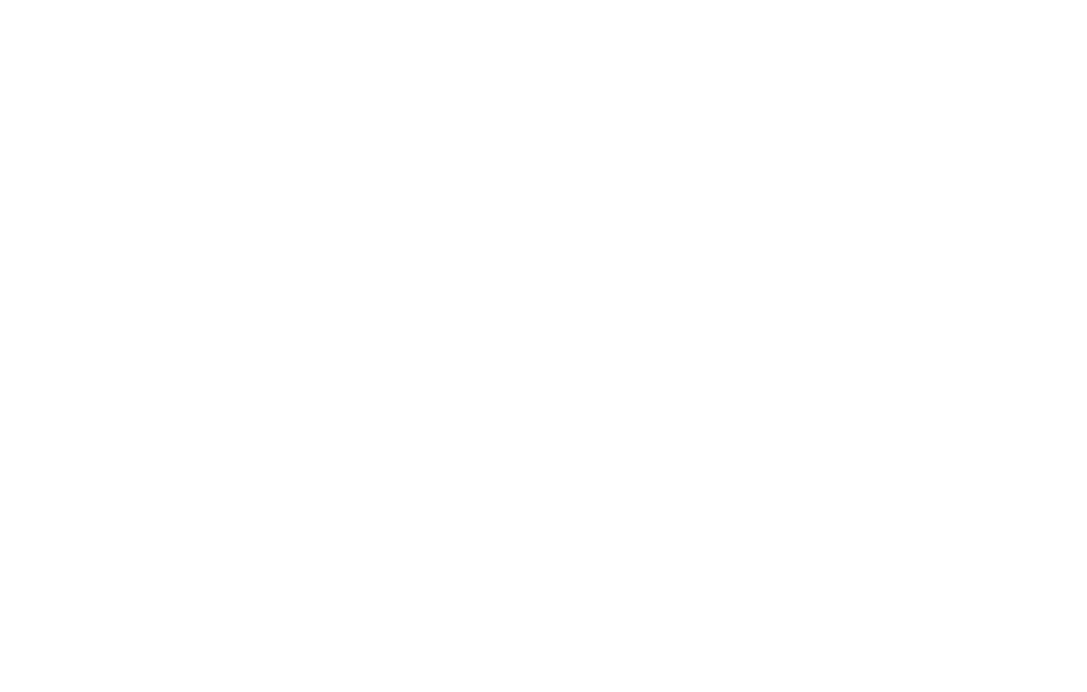
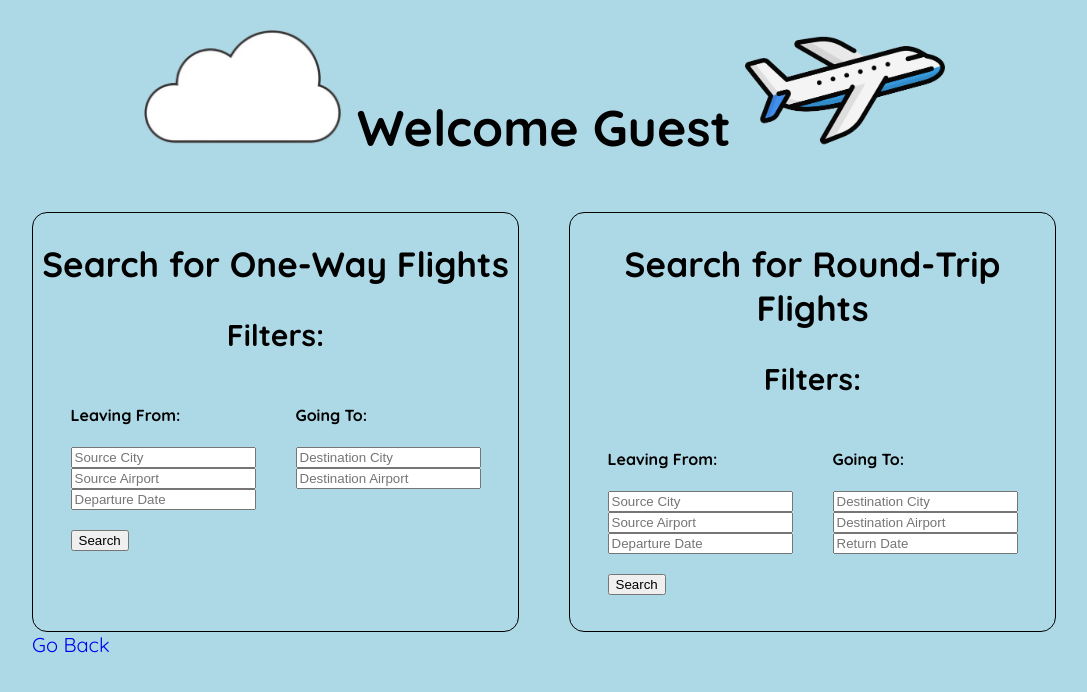
Before and after one commit to ec4016/databases-final, a Flask app: page /guest in a window 1280 px wide. Before the commit the part shown is empty. Shown: the top 692 px of the page, without its empty margins (96-1183 px from the left). Run offline with Flask 3, Linux system fonts and the light colour scheme.

Commit message:
updated guest html and css styles

```diff
--- a/static/styles.css
+++ b/static/styles.css
@@ -15,8 +15,14 @@ h1 {
     padding-bottom: 20px;
 }
 
+h2 {
+    font-size: 35px;
+    text-align: center;
+}
+
 h3 {
     font-size: 30px;
+    text-align: center;
 }
 
 a, p {
@@ -53,3 +59,42 @@ a, p {
     text-align: center;
     margin: 50px;
 }
+
+/* GUEST PAGE */
+
+.search-flights {
+    display: grid;
+    grid-template-columns: 1fr 1fr;
+    grid-template-areas: "one-way-section round-trip-section";
+    justify-content: space-between;
+    gap: 50px;
+}
+
+.one-way-section, .round-trip-section{
+    border: 1px solid black;
+    border-radius: 15px;
+}
+
+.one-way-filters {
+    display: grid;
+    grid-template-columns: 1fr 1fr;
+    grid-template-areas: "leaving-from going-to";
+    justify-items: center;
+}
+
+.round-trip-filters {
+    display: grid;
+    grid-template-columns: 1fr 1fr;
+    grid-template-areas: "leaving-from going-to";
+    justify-items: center;
+}
+
+.leaving-from {
+    justify-self: end;
+    padding-right: 20px;
+}
+
+.going-to {
+    justify-self: start;
+    padding-left: 20px;
+}
--- a/templates/customer_register.html
+++ b/templates/customer_register.html
@@ -17,8 +17,8 @@
         <form action="/customerRegisterAuth" method="POST">
             <input type="text" name="email" placeholder="Email" required/> </br>
             <input type="password" name="password" placeholder="Password" required/></br>
-            <input type="text" name="fname" placeholder="First Name" required/> </br>
-            <input type="text" name="lname" placeholder="Last Name" required/> </br>
+            <input type="text" name="first_name" placeholder="First Name" required/> </br>
+            <input type="text" name="last_name" placeholder="Last Name" required/> </br>
             <input type="text" name="building_num" placeholder="Building Number" required/> </br>
             <input type="text" name="street" placeholder="Street" required/> </br>
             <input type="text" name="apartment_num" placeholder="Apartment Number" required/> </br>
--- a/templates/guest.html
+++ b/templates/guest.html
@@ -0,0 +1,70 @@
+<html>
+    <head>
+        <meta name="viewport" content="width=device-width, initial-scale=1.0">
+        <link rel = "stylesheet" href="static\styles.css"/>
+        <title>Welcome Guest</title>
+    </head>
+
+    <body>
+        <div>
+			<h1>
+				<img id="cloud1" src="static\cloud.jpg" width="200px">
+				Welcome Guest
+				<img id="airplane" src="static\airplane.png" width="200px">
+			</h1>
+		</div>
+
+        <div class="search-flights">
+            <div class="one-way-section">
+                <form action="/guestView" method="POST">
+                    <h2>Search for One-Way Flights</h2>
+                    <h3>Filters:</h3>
+                    <div class="one-way-filters">
+                        <div class="leaving-from">
+                            <h4>Leaving From:</h4>
+                            <input type="text" name = "source_city" placeholder="Source City"/></br>
+                            <input type="text" name = "source_airport" placeholder="Source Airport"/></br>
+                            <input type="text" name = "departure_date" placeholder="Departure Date"/></br></br>
+                            <input type="submit" value = "Search"/><br><br>
+                        </div>
+
+                        <div class="going-to">
+                            <h4>Going To:</h4>
+                            <input type="text" name = "destination_city" placeholder="Destination City"/></br>
+                            <input type="text" name = "destination_airport" placeholder="Destination Airport"/></br>
+                        </div>
+                    </div>
+
+                </form>
+            </div>
+
+
+            <div class="round-trip-section">
+                <form action="/guestView" method="POST">
+                    <h2>Search for Round-Trip Flights</h2>
+                    <h3>Filters:</h3>
+                    <div class="round-trip-filters">
+                        <div class="leaving-from">
+                            <h4>Leaving From:</h4>
+                            <input type="text" name = "source_city" placeholder="Source City"/></br>
+                            <input type="text" name = "source_airport" placeholder="Source Airport"/></br>
+                            <input type="text" name = "departure_date" placeholder="Departure Date"/></br></br>
+                            <input type="submit" value = "Search"/><br><br>
+                        </div>
+
+                        <div class="going-to">
+                            <h4>Going To:</h4>
+                            <input type="text" name = "destination_city" placeholder="Destination City"/></br>
+                            <input type="text" name = "destination_airport" placeholder="Destination Airport"/></br>
+                            <input type="text" name = "return_date" placeholder="Return Date"/></br>
+                        </div>
+                    </div>
+                </form>
+            </div>
+        </div>
+
+
+
+        <a href="/">Go Back</a><br>
+    </body>
+</html>
```
Also changed, not shown: templates/staff_register.html (+34 -0 lines), templates/staff.html (added).
